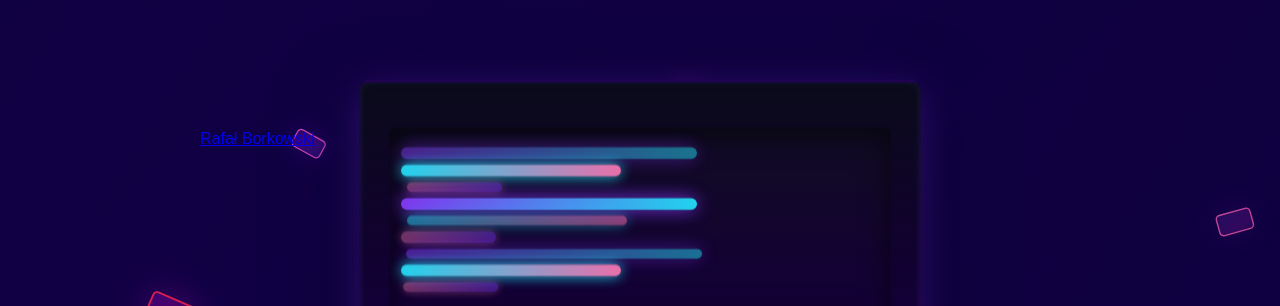
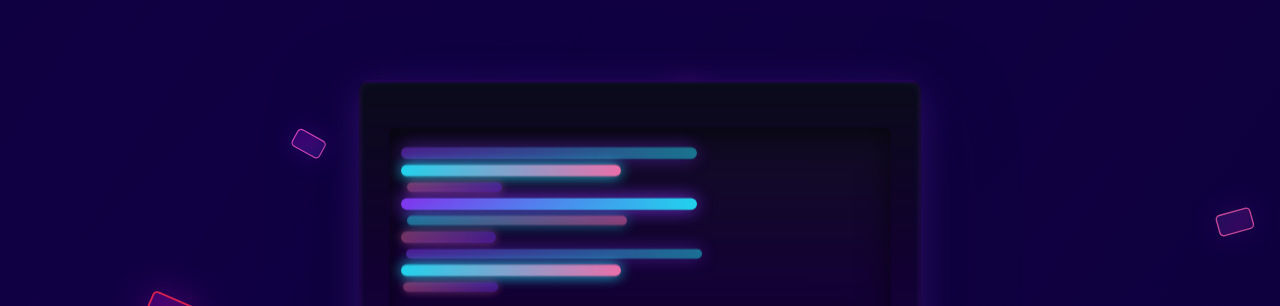
Before and after one commit to F8fully/rborkowski, a plain HTML site: page index.html in a window 1280 px wide. Shown: the top 306 px of the page. Drawn offline with Linux system fonts and the light colour scheme; animation ran at ten frames a second; a web font is replaced by a local one.

Commit message:
Update index.html

```diff
--- a/index.html
+++ b/index.html
@@ -147,7 +147,7 @@
         <img src="sp_logo.png" alt="Logo" class="tile" />
       </div>
 
-      <div class="badge-base LI-profile-badge" data-locale="pl_PL" data-size="medium" data-theme="dark" data-type="VERTICAL" data-vanity="rborkowski-pw" data-version="v1"><a class="badge-base__link LI-simple-link" href="https://pl.linkedin.com/in/rborkowski-pw?trk=profile-badge">Rafał Borkowski</a></div>
+      <div class="badge-base LI-profile-badge" data-locale="pl_PL" data-size="medium" data-theme="dark" data-type="VERTICAL" data-vanity="rborkowski-pw" data-version="v1"><a class="badge-base__link LI-simple-link" href="https://pl.linkedin.com/in/rborkowski-pw?trk=profile-badge"></a></div>
     </div>
 
   </div>
```
